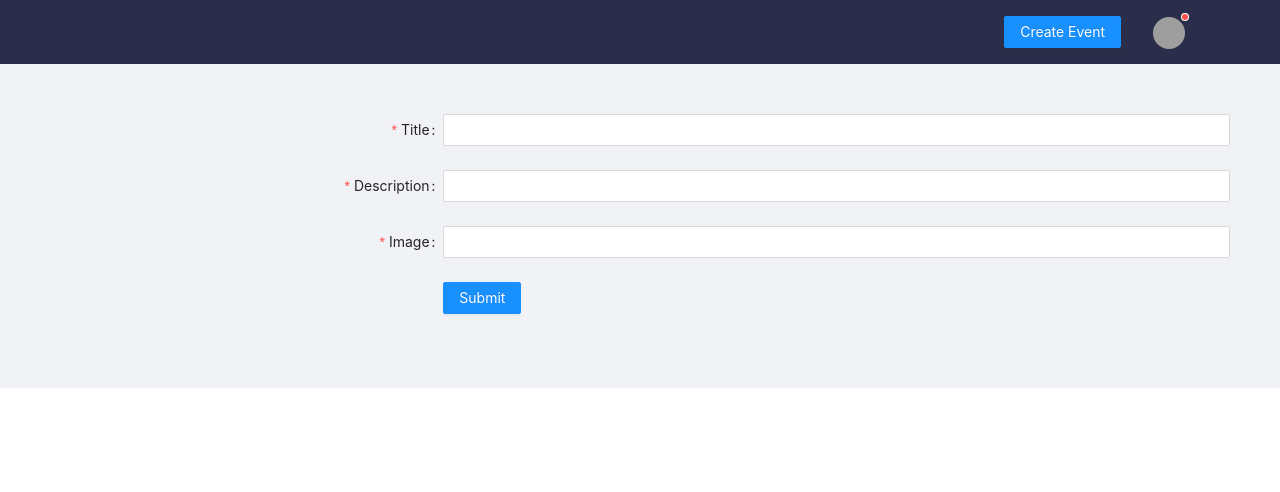
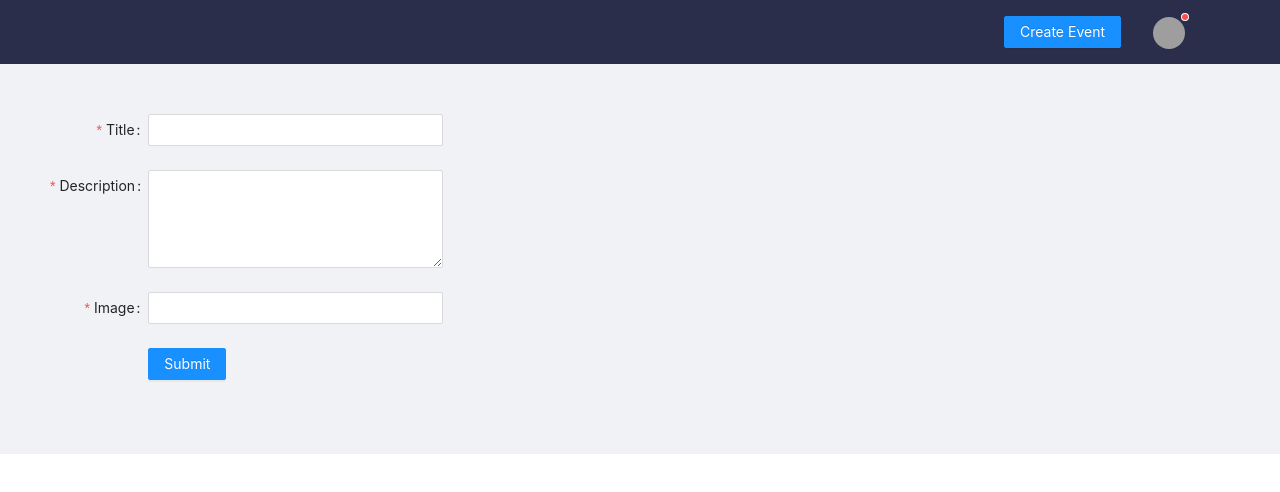
Before and after one commit to faizov/events-app, a React (Create React App) app: page /add in a window 1280 px wide. Shown: the top 492 px of the page. Built offline with nearby package versions, Linux system fonts and the light colour scheme; grey boxes are pictures that could not be loaded.

Commit message:
Custom pages add, post, main

```diff
--- a/src/App.tsx
+++ b/src/App.tsx
@@ -1,7 +1,5 @@
-import { RouterProvider } from "react-router-dom";
+import { Outlet } from "react-router-dom";
 import { Layout } from "antd";
-
-import { router } from "./pages";
 
 import { Header as HeaderComponent } from "./components/header";
 import "antd/dist/antd.css";
@@ -15,7 +13,7 @@ export default function App() {
         <HeaderComponent />
       </Header>
       <Content style={{ padding: 50 }}>
-        <RouterProvider router={router} />
+        <Outlet />
       </Content>
       {/* <Footer>Footer</Footer> */}
     </Layout>
--- a/src/components/header/index.tsx
+++ b/src/components/header/index.tsx
@@ -1,4 +1,5 @@
 import { Avatar, Badge, Dropdown, Menu, Button } from "antd";
+import { useNavigate } from "react-router-dom";
 
 import "./style.scss";
 
@@ -26,9 +27,11 @@ const menu = (
 );
 
 export const Header = () => {
+  const navigate = useNavigate();
+
   return (
     <div className="header-profile">
-      <Button type="primary" href="add">
+      <Button type="primary" onClick={() => navigate("/add")}>
         Create Event
       </Button>
       <span className="avatar-item">
--- a/src/index.tsx
+++ b/src/index.tsx
@@ -1,13 +1,11 @@
 import App from "./App";
+import { RouterProvider } from "react-router-dom";
 
-import { StrictMode } from "react";
 import { createRoot } from "react-dom/client";
+
+import { router } from "./routes";
 
 const rootElement = document.getElementById("root");
 const root = createRoot(rootElement as Element);
 
-root.render(
-  <StrictMode>
-    <App />
-  </StrictMode>
-);
+root.render(<RouterProvider router={router} />);
--- /dev/null
+++ b/src/pages/add.tsx
@@ -0,0 +1,90 @@
+import React, { useState } from "react";
+import { useNavigate } from "react-router-dom";
+import { Button, Form, Input, Alert, Row, Col, message } from "antd";
+
+const { TextArea } = Input;
+
+const layout = {
+  labelCol: { span: 2 },
+  wrapperCol: { span: 6 }
+};
+
+/* eslint-disable no-template-curly-in-string */
+const validateMessages = {
+  required: "${label} is required!",
+  types: {
+    email: "${label} is not a valid email!",
+    number: "${label} is not a valid number!"
+  },
+  number: {
+    range: "${label} must be between ${min} and ${max}"
+  }
+};
+/* eslint-enable no-template-curly-in-string */
+
+export const AddPost = () => {
+  const navigate = useNavigate();
+
+  const openMessage = (success: boolean) => {
+    const key = "updatable";
+
+    message.loading({ content: "Loading...", key });
+
+    if (success) {
+      message.success({ content: "Post added!", key, duration: 2 });
+      navigate("/");
+    }
+  };
+
+  const onFinish = (values: any) => {
+    openMessage(false);
+    if (values) {
+      fetch("https://6338577a132b46ee0bee7f64.mockapi.io/api/v1/events", {
+        method: "POST",
+        headers: {
+          "Content-Type": "application/json"
+        },
+        body: JSON.stringify({
+          title: values.title,
+          description: values.description,
+          image: values.image,
+          date: new Date()
+        })
+      }).then((response) => {
+        if (response) {
+          openMessage(true);
+        }
+      });
+    }
+  };
+
+  return (
+    <>
+      <Form
+        {...layout}
+        name="nest-messages"
+        onFinish={onFinish}
+        validateMessages={validateMessages}
+      >
+        <Form.Item name={"title"} label="Title" rules={[{ required: true }]}>
+          <Input />
+        </Form.Item>
+        <Form.Item
+          name={"description"}
+          label="Description"
+          rules={[{ required: true }]}
+        >
+          <TextArea rows={4} />
+        </Form.Item>
+        <Form.Item name={"image"} label="Image" rules={[{ required: true }]}>
+          <Input />
+        </Form.Item>
+        <Form.Item wrapperCol={{ ...layout.wrapperCol, offset: 2 }}>
+          <Button type="primary" htmlType="submit">
+            Submit
+          </Button>
+        </Form.Item>
+      </Form>
+    </>
+  );
+};
--- a/src/pages/addPost.tsx
+++ /dev/null
@@ -1,67 +0,0 @@
-import { Button, Form, Input } from "antd";
-import React from "react";
-
-const layout = {
-  labelCol: { span: 8 },
-  wrapperCol: { span: 16 }
-};
-
-/* eslint-disable no-template-curly-in-string */
-const validateMessages = {
-  required: "${label} is required!",
-  types: {
-    email: "${label} is not a valid email!",
-    number: "${label} is not a valid number!"
-  },
-  number: {
-    range: "${label} must be between ${min} and ${max}"
-  }
-};
-/* eslint-enable no-template-curly-in-string */
-
-export const AddPost = () => {
-  const onFinish = (values: any) => {
-    if (values) {
-      fetch("https://6338577a132b46ee0bee7f64.mockapi.io/api/v1/events", {
-        method: "POST",
-        headers: {
-          "Content-Type": "application/json"
-        },
-        body: JSON.stringify({
-          title: values.title,
-          description: values.description,
-          image: values.image,
-          date: new Date()
-        })
-      });
-    }
-  };
-
-  return (
-    <Form
-      {...layout}
-      name="nest-messages"
-      onFinish={onFinish}
-      validateMessages={validateMessages}
-    >
-      <Form.Item name={"title"} label="Title" rules={[{ required: true }]}>
-        <Input />
-      </Form.Item>
-      <Form.Item
-        name={"description"}
-        label="Description"
-        rules={[{ required: true }]}
-      >
-        <Input />
-      </Form.Item>
-      <Form.Item name={"image"} label="Image" rules={[{ required: true }]}>
-        <Input />
-      </Form.Item>
-      <Form.Item wrapperCol={{ ...layout.wrapperCol, offset: 8 }}>
-        <Button type="primary" htmlType="submit">
-          Submit
-        </Button>
-      </Form.Item>
-    </Form>
-  );
-};
--- a/src/pages/home.tsx
+++ b/src/pages/home.tsx
@@ -16,7 +16,8 @@ export const Home = () => {
     <div>
       <Row gutter={[32, 32]} justify="start">
         {data &&
-          data.map((item) => {
+          data
+            .map((item) => {
               return (
                 <Col key={item.id}>
                   <CardEvent
@@ -30,7 +31,8 @@ export const Home = () => {
                   />
                 </Col>
               );
-          })}
+            })
+            .reverse()}
       </Row>
     </div>
   );
--- a/src/pages/post.tsx
+++ b/src/pages/post.tsx
@@ -1,16 +1,19 @@
 import { useEffect, useState } from "react";
-import { useParams, Link } from "react-router-dom";
+import { useParams, useNavigate } from "react-router-dom";
 
 import {
-  Breadcrumb,
+  PageHeader,
   Image,
   Statistic,
   Row,
   Col,
   Space,
-  Typography
+  Typography,
+  message,
+  Popconfirm,
+  Button
 } from "antd";
-import { LikeOutlined } from "@ant-design/icons";
+import { HeartTwoTone } from "@ant-design/icons";
 
 const { Text } = Typography;
 
@@ -26,6 +29,7 @@ interface Event {
 }
 
 export const Post = () => {
+  const navigate = useNavigate();
   const { id } = useParams();
   const [data, setData] = useState<Event>();
 
@@ -39,14 +43,30 @@ export const Post = () => {
 
   if (!data) return <>Loading...</>;
 
+  const confirm = () => {
+    console.log();
+    if (id) {
+      fetch(`https://6338577a132b46ee0bee7f64.mockapi.io/api/v1/events/${id}`, {
+        method: "DELETE",
+        headers: {
+          "Content-Type": "application/json"
+        }
+      }).then((response) => {
+        if (response.status) {
+          message.success("Post deleted!");
+          navigate("/");
+        }
+      });
+    }
+  };
+
   return (
     <Space align="start" direction="vertical" size="large">
-      <Breadcrumb>
-        <Breadcrumb.Item>
-          <Link to="/">Home</Link>
-        </Breadcrumb.Item>
-        <Breadcrumb.Item>{data.title}</Breadcrumb.Item>
-      </Breadcrumb>
+      <PageHeader
+        className="site-page-header"
+        onBack={() => navigate(-1)}
+        title={data.title}
+      />
 
       <Row>
         <Space align="start" size="large">
@@ -60,10 +80,21 @@ export const Post = () => {
           <Col span={12}>
             <Text type="secondary">{data.description}</Text>
           </Col>
+          <Popconfirm
+            title="Are you sure to delete this task?"
+            onConfirm={confirm}
+            okText="Yes"
+            cancelText="No"
+          >
+            <Button danger>Delete Post</Button>
+          </Popconfirm>
         </Space>
       </Row>
 
-      <Statistic value={1128} prefix={<LikeOutlined />} />
+      <Statistic
+        value={data.likes}
+        prefix={<HeartTwoTone twoToneColor="#eb2f96" />}
+      />
     </Space>
   );
 };
--- /dev/null
+++ b/src/routes.tsx
@@ -0,0 +1,26 @@
+import { createBrowserRouter } from "react-router-dom";
+
+import App from "./App";
+import { Home } from "./pages/home";
+import { AddPost } from "./pages/add";
+import { Post } from "./pages/post";
+
+export const router = createBrowserRouter([
+  {
+    element: <App />,
+    children: [
+      {
+        path: "/",
+        element: <Home />
+      },
+      {
+        path: "/add",
+        element: <AddPost />
+      },
+      {
+        path: "/event/:id",
+        element: <Post />
+      }
+    ]
+  }
+]);
```
Also changed, not shown: src/pages/index.tsx (deleted, +0 -19 lines). Lines whose indentation alone changed are shown as unchanged.
